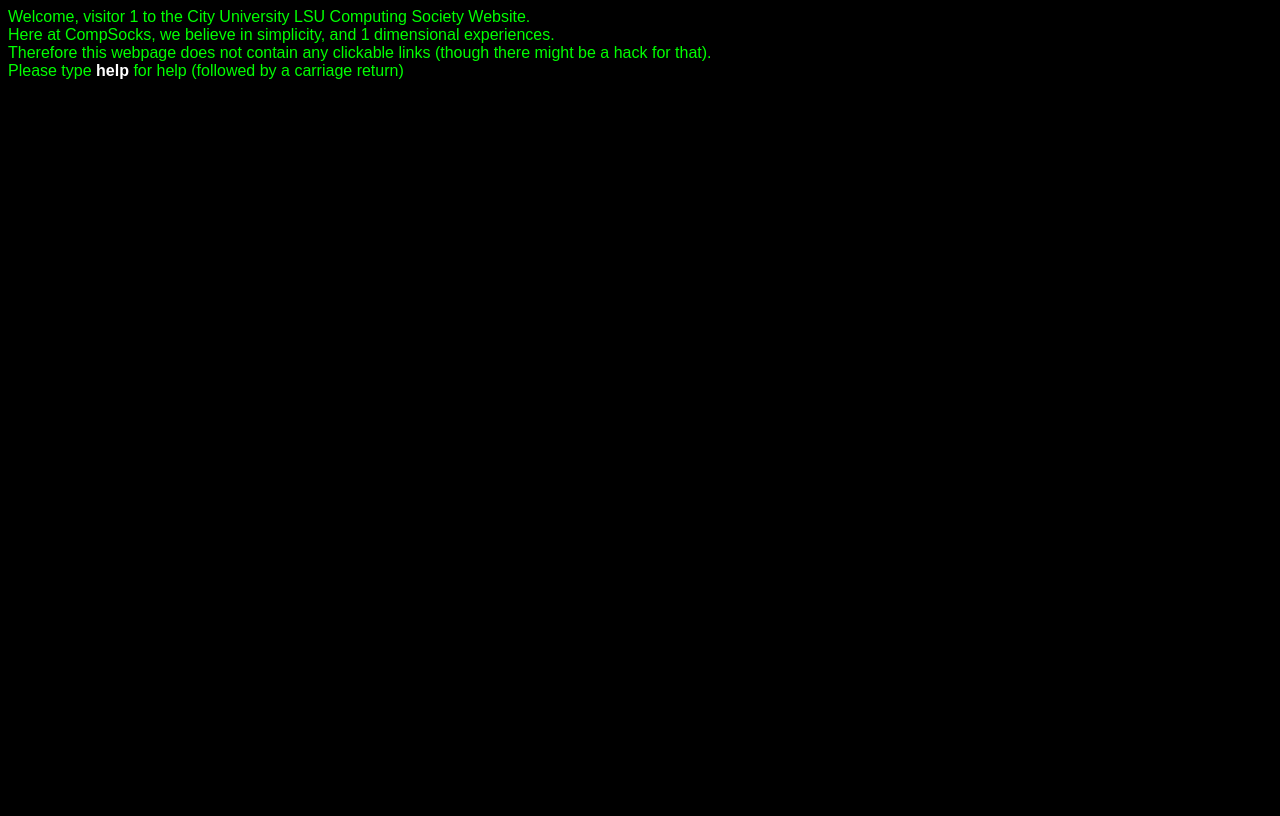
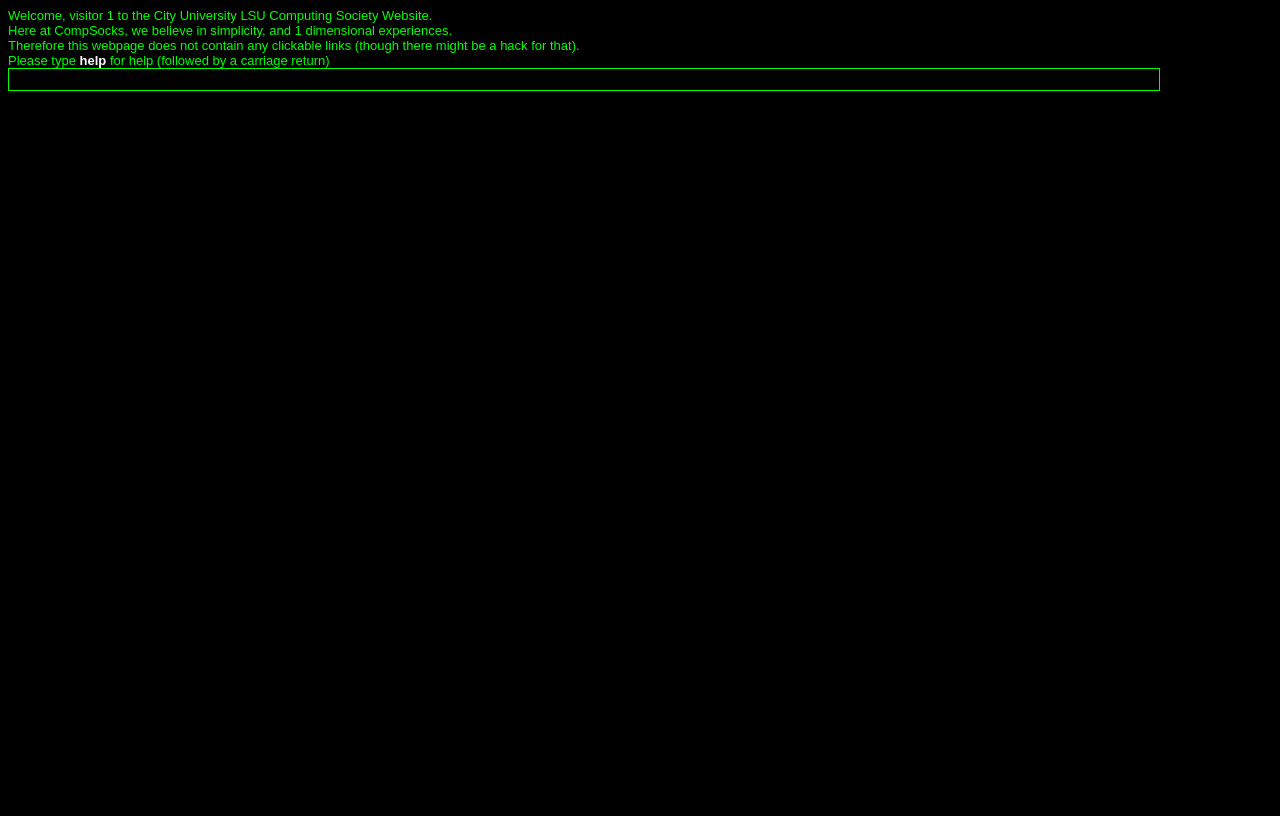
Before and after one commit to TabLand/CompSocks, a PHP site: page / in a window 1280 px wide. Run offline with PHP 8.4, Linux system fonts and the light colour scheme.

Commit message:
things are coming along nicely

```diff
--- a/Script.js
+++ b/Script.js
@@ -17,6 +17,7 @@
 	  xmlhttp=new ActiveXObject("Microsoft.XMLHTTP");
 	}
 	xmlhttp.onreadystatechange=function(){
+	// all statuses here can be printed to the screen.
 	  if (xmlhttp.readyState==4 && xmlhttp.status==200){
 	  	//this is the function which uses xmlhttp.responseText to use responses from server
 	  	//change this to cute printer
@@ -45,3 +46,7 @@
  		printerBusy = false;
 	}
 }
+//cld submit
+function submit(){
+
+}
--- a/Style.css
+++ b/Style.css
@@ -2,6 +2,7 @@
 	width:100%;
 	height:100%;
 	color:#00ff00;
+	font-size:13px;
 	background-color:#000000;
 	font-family:"Arial", Verdana, sans-serif;
 }
@@ -10,3 +11,12 @@
 	font-weight:bold;
 	text-decoration:none;
 }
+/*the console line reader input box*/
+input#cld{
+	width:90%;
+	color:#ffffff;
+	background-color:#000000;
+	border: 1px #00ff00 solid;
+	font-size:13px;
+	padding: 3px ;
+}
--- a/index.html
+++ b/index.html
@@ -6,6 +6,7 @@
 		Welcome, visitor <span> 1 </span> to the City University LSU Computing Society Website.<br/>
 		Here at CompSocks, we believe in simplicity, and 1 dimensional experiences.<br/>
 		Therefore this webpage does not contain any clickable links (though there might be a hack for that).<br/>
-		Please type <a id="help" href="Sitemap.html" onmouseover="ch()">help</a> for help (followed by a carriage return)
+		Please type <a id="help" href="#">help</a> for help (followed by a carriage return)
+		<input type="text" name="consoleLineReader" id="cld" class="cld" onkeydown="submit()"/>
 	</body>
 </html>
```
Also changed, not shown: README.md, 4 other files.
